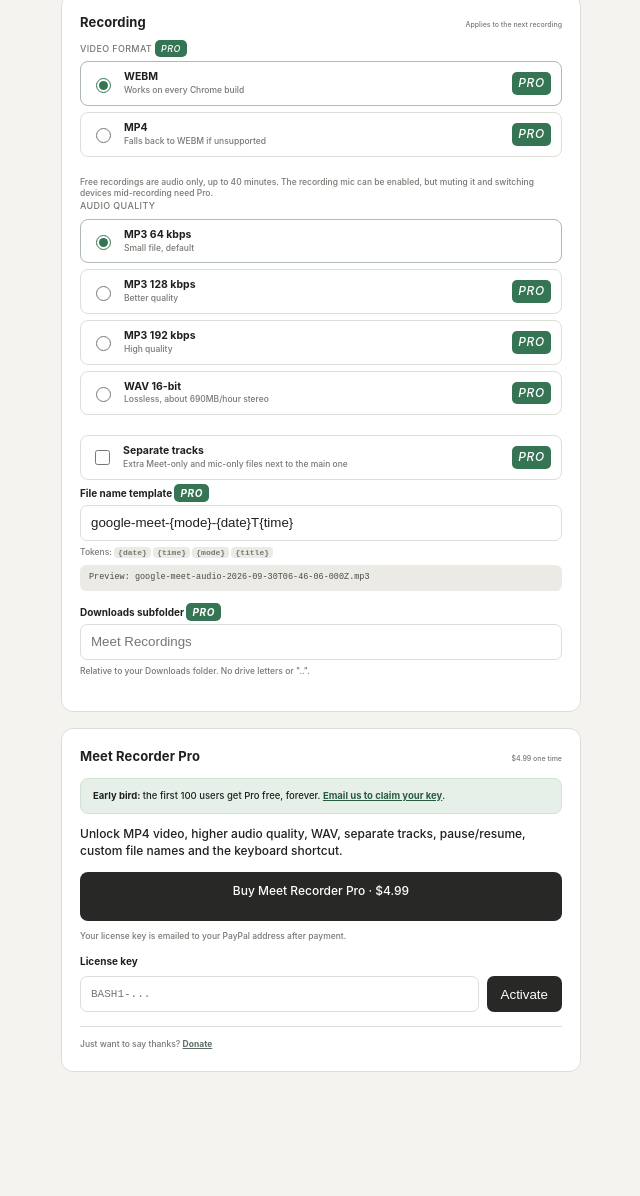
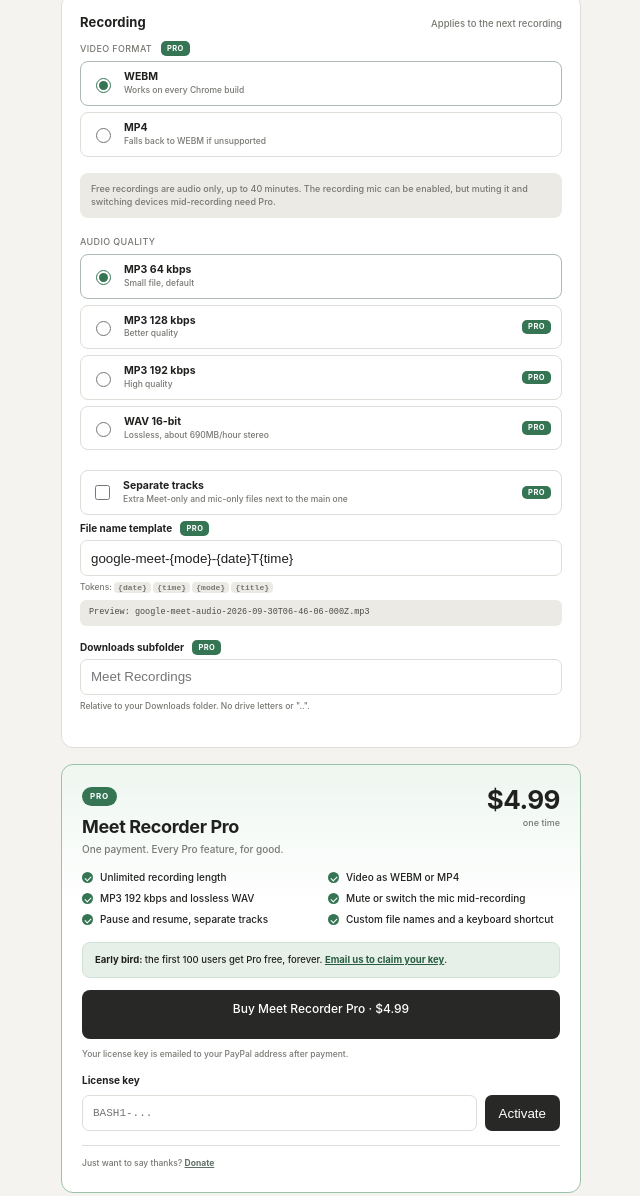
Before and after one commit to supportefy-dev/google-meet-recorder-extension, a browser extension: page options.html in a window 1280 px wide. Shown: the part 102-1298 px from the top of the page, without its empty margins (319-959 px from the left). Before the commit the page ends 1275 px from the top, so only its background shows below. Drawn offline with Linux system fonts and the light colour scheme.

Commit message:
Make the Pro card stand out and close a gating race on the settings page
The Pro section is now a highlighted card with the price, a benefit
checklist, the early-bird note and the key form; the page gets real
bottom padding, readable side labels, and one PRO tag on Video format.
The .pro-tag font shorthand was invalid CSS. Pro controls are now gated
before the license check resolves, so a click while it loads cannot
select or save a Pro value.

Co-Authored-By: Bashar <bash@supportefy.com>
Co-Authored-By: Zaid <info@supportefy.com>

```diff
--- a/options.css
+++ b/options.css
@@ -1,5 +1,5 @@
 body { width: auto; min-width: 0; max-width: none; height: auto; overflow: visible; background: var(--paper); }
-.page { max-width: 560px; margin: 0 auto; padding: 28px 20px 60px; }
+.page { max-width: 560px; margin: 0 auto; padding: 28px 20px 96px; }
 .page .topbar { margin-bottom: 18px; }
 .page .identity h1 { font-size: 19px; }
 .page .identity p { font-size: 10px; }
@@ -7,6 +7,7 @@
 .card { margin-top: 16px; padding: 18px 18px 20px; border: 1px solid var(--line); border-radius: 12px; background: var(--surface); }
 .card .section-title { margin-bottom: 12px; }
 .card .section-title h2 { font-size: 13px; }
+.card .section-title > span { font-size: 9.5px; }
 
 .field-group { margin: 0 0 14px; padding: 0; border: 0; }
 .field-group legend { margin: 0 0 6px; padding: 0; color: var(--muted); font-size: 9px; letter-spacing: .04em; text-transform: uppercase; }
@@ -20,7 +21,8 @@
 .option-row small { color: var(--muted); font-size: 8.5px; }
 .toggle-row { margin-top: 2px; }
 
-.pro-tag { margin-left: auto; padding: 3px 6px; border-radius: 5px; color: #fff; background: #357554; font: 700 7.5px/1 inherit; letter-spacing: .06em; flex-shrink: 0; }
+.pro-tag { margin-left: auto; padding: 3px 6px; border-radius: 5px; color: #fff; background: #357554; font-family: inherit; font-size: 7.5px; font-style: normal; font-weight: 700; line-height: 1; letter-spacing: .06em; flex-shrink: 0; }
+legend .pro-tag, .field label .pro-tag { margin-left: 6px; vertical-align: 1px; }
 
 .field { margin-top: 4px; margin-bottom: 14px; }
 .field label { display: block; margin-bottom: 5px; font-size: 10px; font-weight: 700; }
@@ -28,6 +30,20 @@
 .field input[type="text"]:disabled { opacity: .55; cursor: not-allowed; background: var(--soft); }
 .field input[type="text"]:focus-visible { outline: 2px solid #68776d; outline-offset: 1px; }
 .hint { margin: 6px 0 0; color: var(--muted); font-size: 8.5px; }
+.tier-hint { margin: -4px 0 18px; padding: 9px 11px; border-radius: 8px; background: var(--soft); font-size: 9px; line-height: 1.5; }
+
+.pro-card { padding: 22px 20px 22px; border: 1.5px solid #9cc3aa; background: linear-gradient(180deg, #eef6f0 0, var(--surface) 140px); }
+.pro-head { display: flex; align-items: flex-start; justify-content: space-between; gap: 16px; margin-bottom: 14px; }
+.pro-head h2 { margin: 8px 0 3px; font-size: 18px; letter-spacing: -.02em; }
+.pro-head p { margin: 0; color: var(--muted); font-size: 10px; }
+.pro-pill { display: inline-block; padding: 4px 8px; border-radius: 999px; color: #fff; background: #357554; font-size: 8px; font-weight: 700; letter-spacing: .1em; }
+.pro-price { display: flex; flex-direction: column; align-items: flex-end; margin: 0; }
+.pro-price strong { color: var(--ink); font-size: 26px; line-height: 1; letter-spacing: -.02em; }
+.pro-price small { margin-top: 4px; color: var(--muted); font-size: 9px; }
+.pro-benefits { display: grid; grid-template-columns: 1fr 1fr; gap: 7px 14px; margin: 0 0 16px; padding: 0; list-style: none; }
+.pro-benefits li { position: relative; padding-left: 18px; font-size: 10px; line-height: 1.4; }
+.pro-benefits li::before { content: ""; position: absolute; left: 0; top: 2px; width: 11px; height: 11px; border-radius: 50%; background: #357554; }
+.pro-benefits li::after { content: ""; position: absolute; left: 3.5px; top: 4.5px; width: 3px; height: 5px; border: solid #fff; border-width: 0 1.5px 1.5px 0; transform: rotate(45deg); }
 .hint code { padding: 1px 4px; border-radius: 4px; background: var(--soft); font: 700 8px/1 "SF Mono","Cascadia Mono",monospace; }
 .preview { margin: 6px 0 0; padding: 7px 9px; border-radius: 6px; background: var(--soft); color: #4a4b46; font: 500 8.5px/1.4 "SF Mono","Cascadia Mono",monospace; word-break: break-all; }
 
@@ -54,4 +70,5 @@
 
 @media (max-width: 420px) {
   .activate-form { grid-template-columns: 1fr; }
+  .pro-benefits { grid-template-columns: 1fr; }
 }
--- a/options.html
+++ b/options.html
@@ -20,11 +20,11 @@
 
       <fieldset class="field-group">
         <legend>Video format <em class="pro-tag">PRO</em></legend>
-        <label class="option-row"><input type="radio" name="videoFormat" value="webm" checked><span><b>WEBM</b><small>Works on every Chrome build</small></span><em class="pro-tag">PRO</em></label>
-        <label class="option-row"><input type="radio" name="videoFormat" value="mp4"><span><b>MP4</b><small id="mp4Note">Falls back to WEBM if unsupported</small></span><em class="pro-tag">PRO</em></label>
+        <label class="option-row"><input type="radio" name="videoFormat" value="webm" checked><span><b>WEBM</b><small>Works on every Chrome build</small></span></label>
+        <label class="option-row"><input type="radio" name="videoFormat" value="mp4"><span><b>MP4</b><small id="mp4Note">Falls back to WEBM if unsupported</small></span></label>
       </fieldset>
 
-      <p class="hint">Free recordings are audio only, up to <span id="freeTierMinutes">40</span> minutes. The recording mic can be enabled, but muting it and switching devices mid-recording need Pro.</p>
+      <p class="hint tier-hint">Free recordings are audio only, up to <span id="freeTierMinutes">40</span> minutes. The recording mic can be enabled, but muting it and switching devices mid-recording need Pro.</p>
 
       <fieldset class="field-group">
         <legend>Audio quality</legend>
@@ -50,8 +50,24 @@
       </div>
     </section>
 
-    <section class="card" id="proSection" aria-labelledby="proHeading">
-      <div class="section-title"><h2 id="proHeading">Meet Recorder Pro</h2><span id="proPrice">$4.99 one time</span></div>
+    <section class="card pro-card" id="proSection" aria-labelledby="proHeading">
+      <div class="pro-head">
+        <div>
+          <span class="pro-pill">PRO</span>
+          <h2 id="proHeading">Meet Recorder Pro</h2>
+          <p>One payment. Every Pro feature, for good.</p>
+        </div>
+        <p class="pro-price"><strong id="proPrice">$4.99</strong><small>one time</small></p>
+      </div>
+
+      <ul class="pro-benefits">
+        <li>Unlimited recording length</li>
+        <li>Video as WEBM or MP4</li>
+        <li>MP3 192 kbps and lossless WAV</li>
+        <li>Mute or switch the mic mid-recording</li>
+        <li>Pause and resume, separate tracks</li>
+        <li>Custom file names and a keyboard shortcut</li>
+      </ul>
 
       <div id="proLoading" class="status-line" role="status">Checking your license...</div>
 
@@ -60,7 +76,6 @@
           <b>Early bird:</b> the first <span id="earlyBirdSeats">100</span> users get Pro free, forever.
           <a id="earlyBirdLink" href="#">Email us to claim your key</a>.
         </div>
-        <p>Unlock MP4 video, higher audio quality, WAV, separate tracks, pause/resume, custom file names and the keyboard shortcut.</p>
         <a id="buyButton" class="primary buy-button" href="#" target="_blank" rel="noopener noreferrer">Buy Meet Recorder Pro &middot; <span id="buyPrice">$4.99</span></a>
         <p class="hint">Your license key is emailed to your PayPal address after payment.</p>
         <form id="activateForm" class="activate-form">
--- a/options.js
+++ b/options.js
@@ -136,11 +136,12 @@
 
 async function init() {
   freeTierMinutes.textContent = String(config.freeLimits.maxMinutes);
-  proPrice.textContent = `${currency(config.price)} one time`;
+  proPrice.textContent = currency(config.price);
   buyPrice.textContent = currency(config.price);
   buyButton.href = config.paypalUrl;
   donateLink.href = config.donateUrl;
   renderEarlyBird();
+  applyLicenseGate();
 
   renderForm(await settingsLib.load());
   renderLicenseState(await license.current());
```
